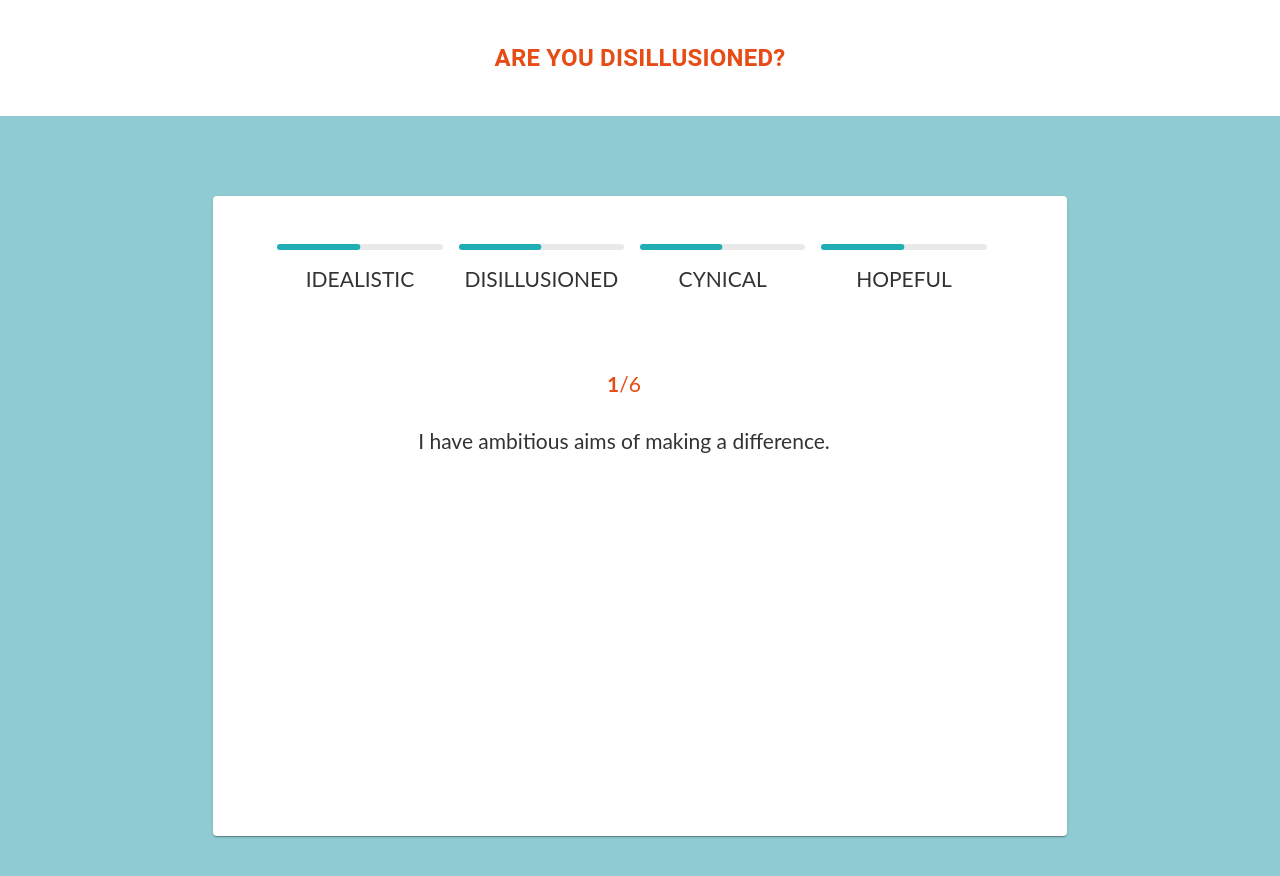
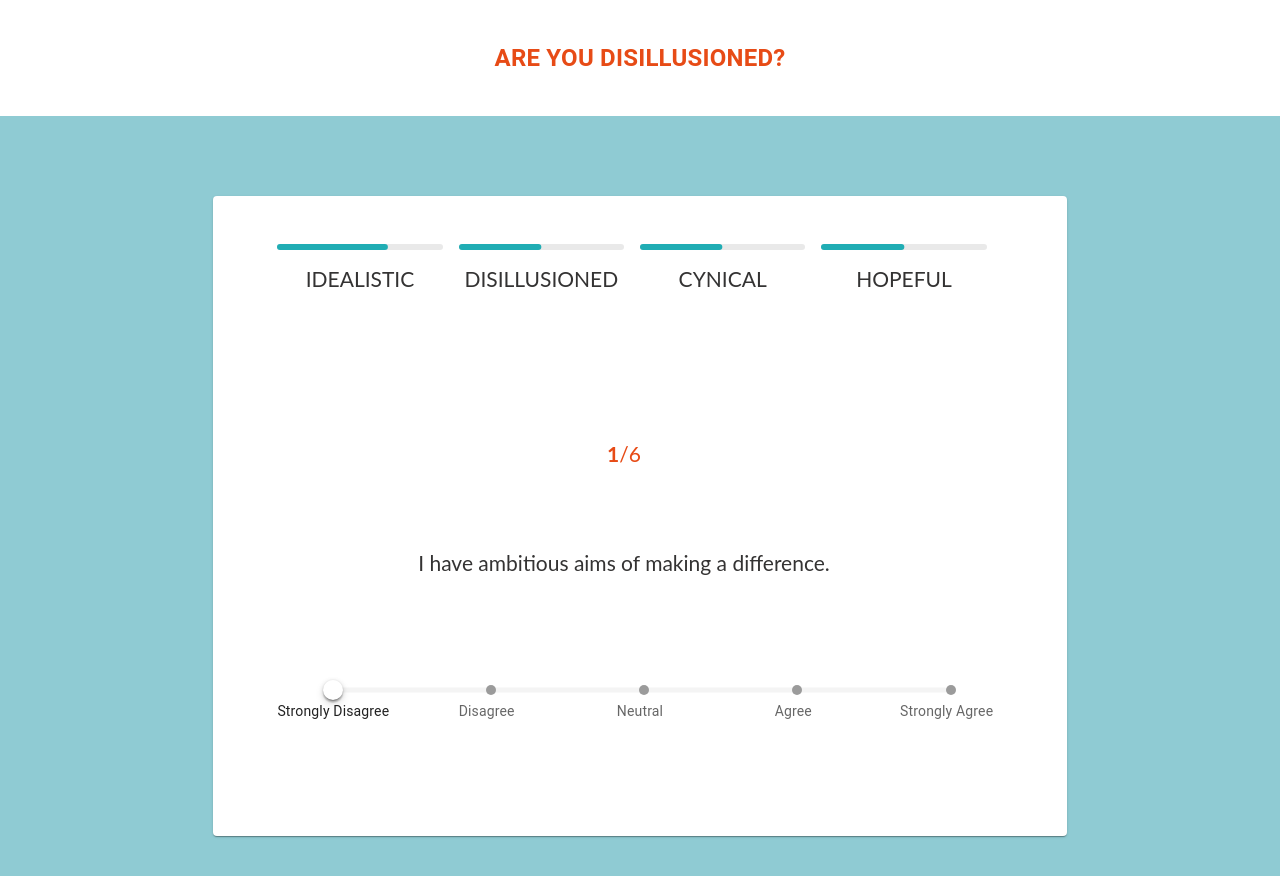
Before and after one commit to Jayraj-R/Disillusioned-Studio137, a React (Create React App) app: page / in a window 1280 px wide. Shown: the top 876 px of the page. Built offline with nearby package versions, Linux system fonts and the light colour scheme.

Commit message:
feat : Answer Slider added

```diff
--- /dev/null
+++ b/src/Components/QuestionCard/Answers.jsx
@@ -0,0 +1,43 @@
+import * as React from 'react';
+import { Grid } from '@mui/material';
+import styles from '../../stylesheets/questionCard.module.css';
+import AnswerSlider from '../helper/Slider';
+
+const Answers = () => {
+	const marks = [
+		{
+			value: 0,
+			label: 'Strongly Disagree',
+		},
+		{
+			value: 25,
+			label: 'Disagree',
+		},
+		{
+			value: 50,
+			label: 'Neutral',
+		},
+		{
+			value: 75,
+			label: 'Agree',
+		},
+
+		{
+			value: 100,
+			label: 'Strongly Agree',
+		},
+	];
+
+	return (
+		<Grid container xs={12} px={15} py={6} className={styles.answer__container}>
+			<AnswerSlider
+				aria-label='answer slider'
+				defaultValue={0}
+				step={25}
+				marks={marks}
+			/>
+		</Grid>
+	);
+};
+
+export default Answers;
--- a/src/Components/QuestionCard/Categories.jsx
+++ b/src/Components/QuestionCard/Categories.jsx
@@ -3,7 +3,7 @@ import { Grid } from '@mui/material';
 import styles from '../../stylesheets/questionCard.module.css';
 import ProgressBar from '../helper/ProgressBar';
 
-const Categories = () => {
+const Categories = ({ currQuestion }) => {
 	return (
 		<Grid
 			container
@@ -14,7 +14,10 @@ const Categories = () => {
 			className={styles.categories__container}
 		>
 			<Grid item xs={3} className={styles.categories__section}>
-				<ProgressBar variant='determinate' value={50} />
+				<ProgressBar
+					variant='determinate'
+					value={(100 / 6) * (currQuestion + 1) * 4}
+				/>
 				Idealistic
 			</Grid>
 			<Grid item xs={3} className={styles.categories__section}>
--- a/src/Components/QuestionCard/QuestionCardWrapper.jsx
+++ b/src/Components/QuestionCard/QuestionCardWrapper.jsx
@@ -4,18 +4,26 @@ import styles from '../../stylesheets/questionCard.module.css';
 import Categories from './Categories';
 import Questions from './Questions';
 import { questionBank } from '../../utils/constants';
+import Answers from './Answers';
 
 const QuestionCardWrapper = () => {
 	const [currQuestion, setCurrQuestion] = React.useState(0);
-
+	const [questions, setQuestions] = React.useState(questionBank);
 	return (
-		<Grid xs={11} sm={8}>
+		<Grid container xs={11} sm={8}>
 			<Paper className={styles.container}>
-				<Grid xs={12}>
-					<Categories />
+				<Grid xs={12} container>
+					<Categories currQuestion={currQuestion} />
 				</Grid>
-				<Grid xs={12}>
-					<Questions currQuestion={currQuestion} questionBank={questionBank} />
+				<Grid xs={12} container>
+					<Questions currQuestion={currQuestion} questionBank={questions} />
+				</Grid>
+				<Grid xs={12} container>
+					<Answers
+						currQuestion={currQuestion}
+						questionBank={questions}
+						setQuestions={setQuestions}
+					/>
 				</Grid>
 			</Paper>
 		</Grid>
--- /dev/null
+++ b/src/Components/helper/Slider.jsx
@@ -0,0 +1,34 @@
+import { Slider, styled } from '@mui/material';
+
+const BoxShadow =
+	'0 3px 1px rgba(0,0,0,0.1),0 4px 8px rgba(0,0,0,0.13),0 0 0 1px rgba(0,0,0,0.02)';
+
+const AnswerSlider = styled(Slider)(() => ({
+	color: '#20ADB4',
+	height: 12,
+	'& .MuiSlider-thumb': {
+		height: 20,
+		width: 20,
+		backgroundColor: '#fff',
+		boxShadow: BoxShadow,
+	},
+
+	'& .MuiSlider-rail': {
+		opacity: 0.5,
+		backgroundColor: '#E9E9E9',
+		height: 5,
+	},
+	'& .MuiSlider-mark': {
+		backgroundColor: '#9B9B9B',
+		height: 10,
+		width: 10,
+		borderRadius: 50,
+		'&.MuiSlider-markActive': {
+			opacity: 1,
+			backgroundColor: 'currentColor',
+			fontWeight: 700,
+		},
+	},
+}));
+
+export default AnswerSlider;
--- a/src/stylesheets/questionCard.module.css
+++ b/src/stylesheets/questionCard.module.css
@@ -7,10 +7,8 @@
 }
 
 .categories__container,
-.question__container {
-    width: 100%;
-    display: flex;
-    justify-content: space-evenly;
+.question__container,
+.answer__container {
     font-size: 21px;
     font-weight: 400;
 }
@@ -19,19 +17,12 @@
 .question__section {
     color: #343333;
     font-family: lato, sans-serif;
-    width: 100%;
 }
 
 .categories__section {
     text-transform: uppercase;
 }
 
-.question__section {
-    display: flex;
-    flex-direction: column;
-    row-gap: 2rem;
-}
-
 .question__progress {
     color: #e74b16;
     text-align: center;
```
